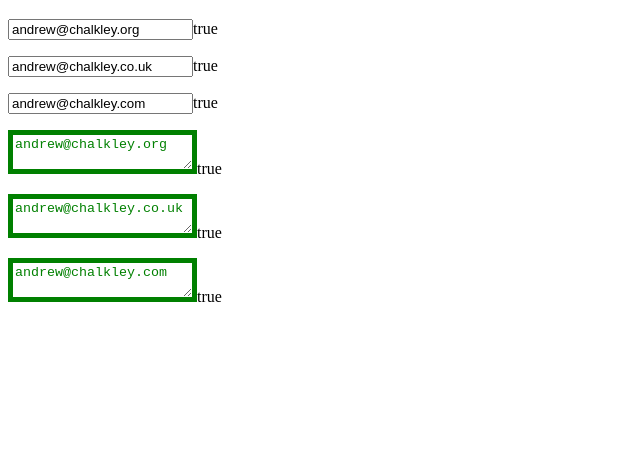
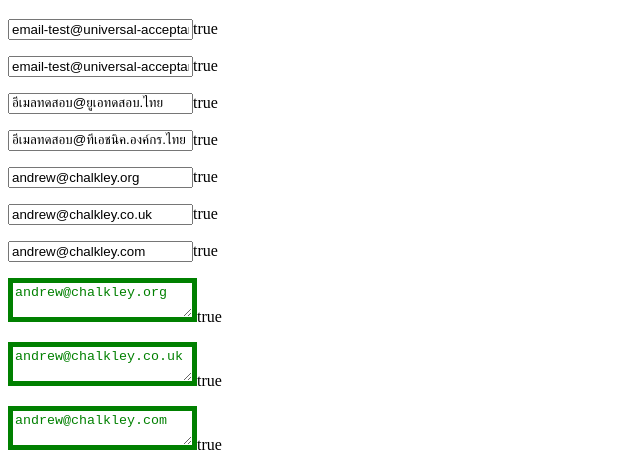
Before and after one commit to chalkers/validEmail, a plain HTML site: page example/index.html in a window 1280 px wide. Shown: the part 327-800 px from the top of the page, without its empty margins (0-640 px from the left). Drawn offline with nearby package versions, Linux system fonts and the light colour scheme.

Commit message:
add support for thai email address

```diff
--- a/example/index.html
+++ b/example/index.html
@@ -2,6 +2,7 @@
 <html>
 <head>
 	<title>validEmail Example</title>
+	<meta charset="UTF-8">
 	<style type="text/css">
 		.error {
 			color:red;
@@ -34,6 +35,22 @@
 </p>
 
 <h1>Valid</h1>
+
+<p>
+	<input type="text" value="email-test@universal-acceptance-test.international">
+</p>
+
+<p>
+	<input type="text" value="email-test@universal-acceptance-test.icu">
+</p>
+
+<p>
+	<input type="text" value="อีเมลทดสอบ@ยูเอทดสอบ.ไทย">
+</p>
+
+<p>
+	<input type="text" value="อีเมลทดสอบ@ทีเอชนิค.องค์กร.ไทย">
+</p>
 
 <p>
 	<input type="text" value="andrew@chalkley.org">
--- a/validEmail.js
+++ b/validEmail.js
@@ -10,7 +10,7 @@
 
   	function check($input) {
   		if($input.is("input,textarea")) {
-  			var emailRegExp = /^[A-Z0-9._%+-]+@[A-Z0-9.-]+\.[A-Z]{2,4}$/i;
+  			var emailRegExp = /^[A-Z0-9ก-๛._%+\-]+@[A-Z0-9ก-๛.\-]+\.[A-Zก-๛]{2,}$/i;
   			return emailRegExp.test($input.val());
   		} else {
   			return false;
```
